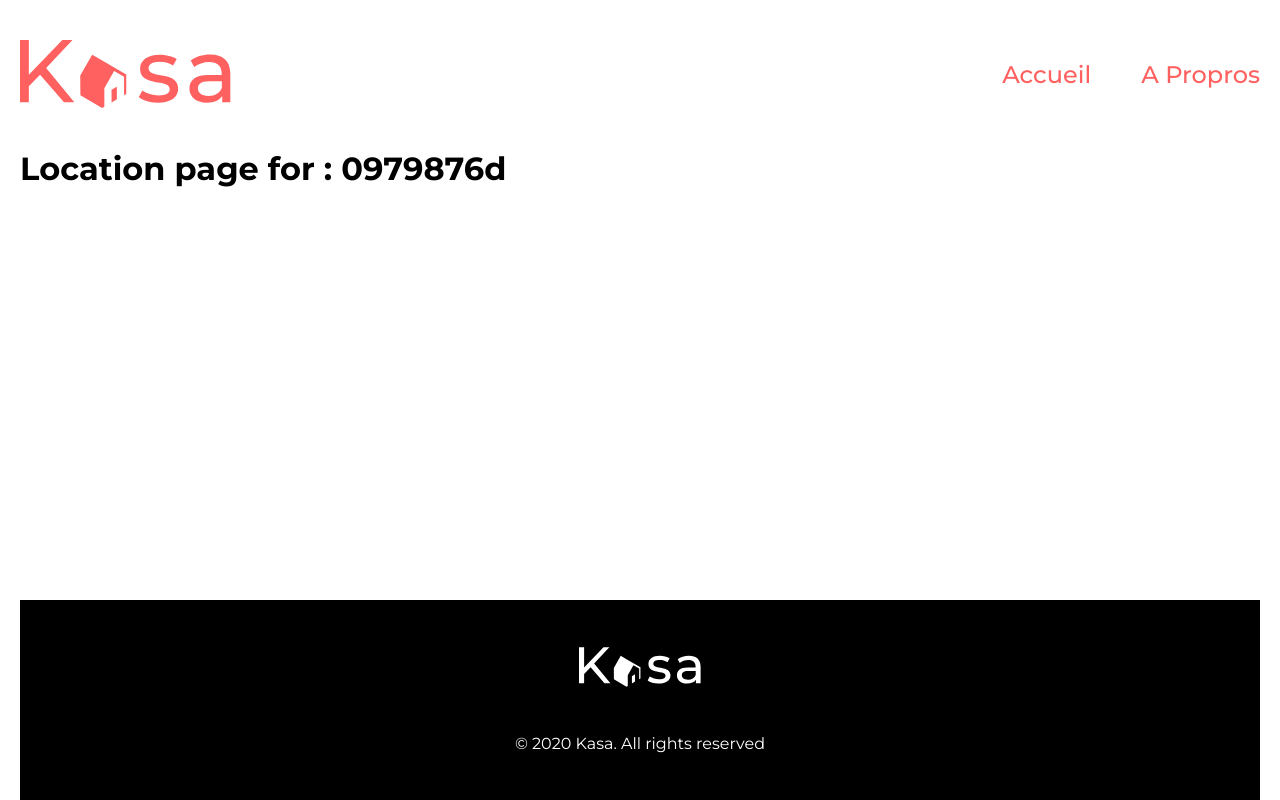
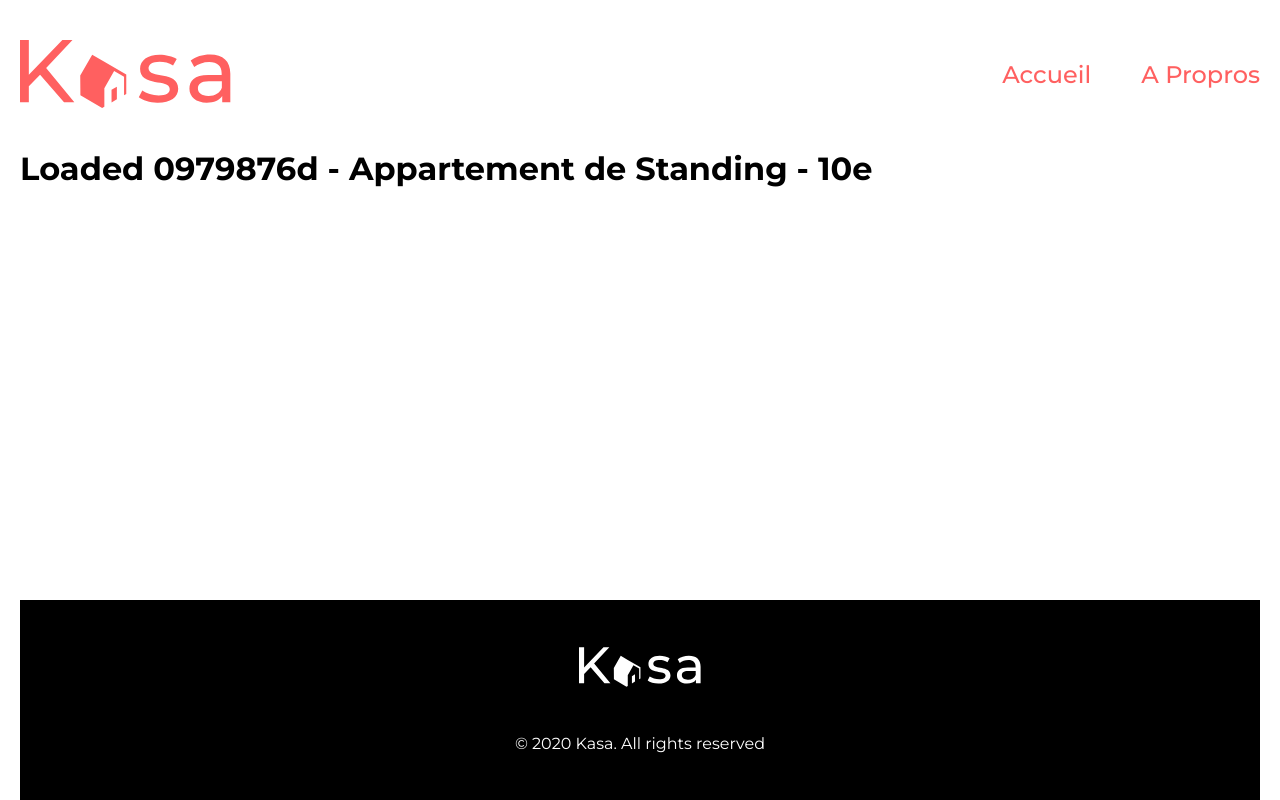
Before and after one commit to melacod/MelanieKlein_11_19012022, a React (Create React App) app: page /location/0979876d in a window 1280 px wide. Built offline with nearby package versions, Linux system fonts and the light colour scheme.

Commit message:
ajout du location provider et chargement dans Location

```diff
--- a/src/pages/Home.js
+++ b/src/pages/Home.js
@@ -1,4 +1,4 @@
-import { useFetch } from '../utils/hooks.js'
+import { GetAllLocations } from '../provider/LocationProvider.js'
 
 import Banner from '../components/Banner.js'
 import Error from '../components/Error.js'
@@ -8,7 +8,7 @@ import Thumb from '../components/Thumb.js'
 import './Home.css'
 
 export default function Home() {
-    const { loading, data, error, exception } = useFetch('data/locations.json')
+    const { loading, data, error, exception } = GetAllLocations()
 
     return (
         <div className="home">
--- a/src/pages/Location.js
+++ b/src/pages/Location.js
@@ -1,9 +1,34 @@
+import { useEffect, useState } from 'react'
 import { useParams } from 'react-router'
+
+import { GetAllLocations } from '../provider/LocationProvider'
+
+import Error from '../components/Error'
+import Loader from '../components/Loader'
 
 import './Location.css'
 
 export default function Location() {
     const { locationId } = useParams()
+    const { loading, data, error, exception } = GetAllLocations()
 
-    return <h1>Location page for : {locationId}</h1>
+    const [ location, setLocation ] = useState({})
+
+    useEffect(() => {
+        if (data && Array.isArray(data)) {
+            setLocation(data.find(l => l.id === locationId))
+        }
+    }, [data, locationId])
+
+    return (
+        <div>
+            {error ? (
+                <Error exception={exception} />
+            ) : loading ? (
+                <Loader />
+            ) : (
+                <h1>Loaded {location.id} - {location.title}</h1>
+            )}
+        </div>
+    )
 }
--- /dev/null
+++ b/src/provider/LocationProvider.js
@@ -0,0 +1,5 @@
+import { useFetch } from "../utils/hooks";
+
+export function GetAllLocations() {
+    return useFetch(process.env.PUBLIC_URL + '/data/locations.json')
+}
--- a/src/utils/hooks.js
+++ b/src/utils/hooks.js
@@ -17,8 +17,8 @@ export function useFetch(url) {
                 // Uncomment to simulate a sleep of N seconds => loader being displayed
                 // await new Promise((r) => setTimeout(r, 5 * 1000))
                 const response = await fetch(url)
-                const data = await response.json()
-                setData(data)
+                const receivedData = await response.json()
+                setData(receivedData)
             } catch (err) {
                 //console.log(err)
                 setError(true)
```
